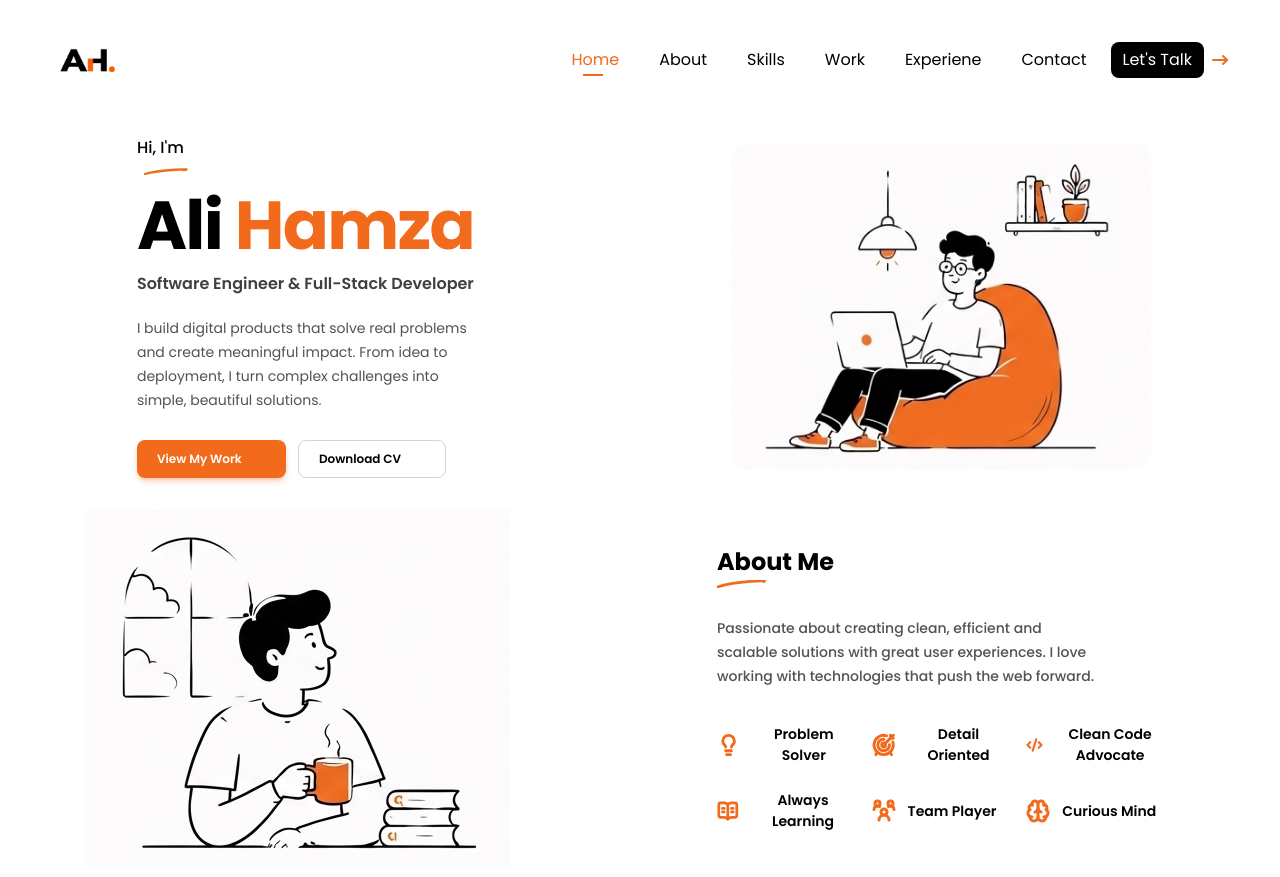
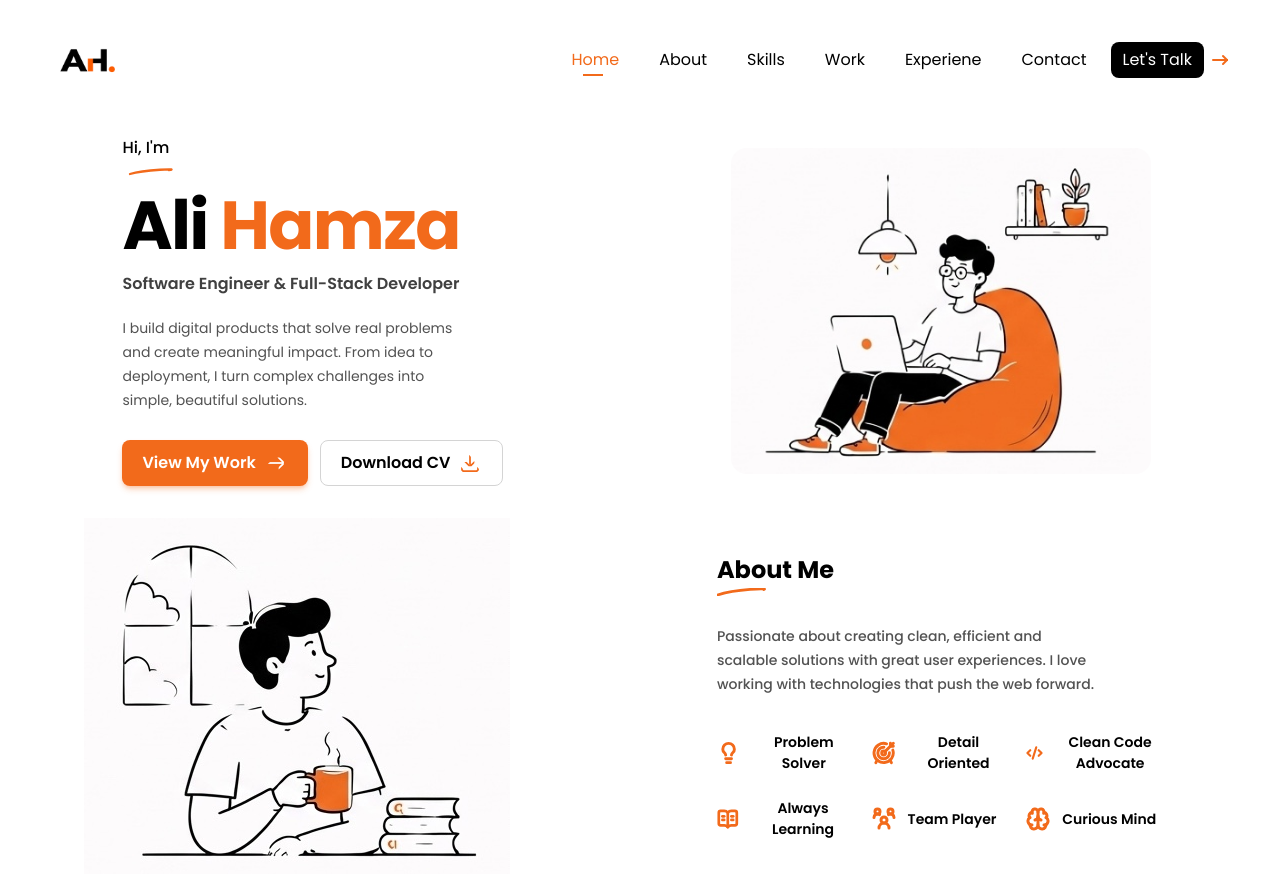
Before and after one commit to MOHAMED-BASIDI/AH.projects, a website: page index.html in a window 1280 px wide. Shown: the top 877 px of the page. Drawn offline with nearby package versions, Linux system fonts and the light colour scheme.

Commit message:
Merge branch 'my-version' # Please enter a commit message to explain why this merge is necessary, # especially if it merges an updated upstream into a topic branch. # # Lines starting with '#' will be ignored, and an empty message aborts # the commit.

```diff
--- a/index.html
+++ b/index.html
@@ -139,19 +139,61 @@
           <div
             class="mt-7 flex flex-wrap justify-center gap-3 md:justify-start">
             <a href="#work"
-              class="inline-flex items-center gap-2 rounded-lg bg-brand px-5 py-2.5 text-xs font-semibold text-white shadow-md shadow-brand/30 hover:brightness-95">
+              class="inline-flex items-center gap-2 rounded-lg bg-brand px-5 py-2.5 text-s font-semibold text-white text-center shadow-md shadow-brand/30 hover:-translate-y-0.5 hover:bg-black ">
               View My Work
-              <svg class="ic !h-4 !w-4">
-                <use href="#" />
-              </svg>
+              <svg xmlns="http://www.w3.org/2000/svg" width="24" height="24" viewBox="0 0 24 24" overflow="visible">
+<defs>
+<mask id="arrow-right-duotone-c0" maskUnits="userSpaceOnUse" x="-2" y="-2" width="28" height="28">
+<rect x="-2" y="-2" width="28" height="28" fill="#fff"/>
+<polygon points="6.19,10.69 2.25,10.69 1.81,13.31 3.56,13.31" fill="#000"/>
+<polygon points="17.81,13.31 21.75,13.31 22.19,10.69 20.44,10.69" fill="#000"/>
+</mask>
+</defs>
+<defs>
+<mask id="arrow-right-duotone-c1" maskUnits="userSpaceOnUse" x="-2" y="-2" width="28" height="28">
+<rect x="-2" y="-2" width="28" height="28" fill="#fff"/>
+<polygon points="16.47,6.62 13.69,3.83 11.53,5.38 12.76,6.62" fill="#000"/>
+<polygon points="14.62,15.53 11.83,18.31 13.38,20.47 14.62,19.24" fill="#000"/>
+</mask>
+</defs>
+<g fill="none" stroke="currentColor" stroke-width="1.75" stroke-linecap="butt" stroke-linejoin="miter">
+<path d="M4 12L20 12" mask="url(#arrow-right-duotone-c0)"/>
+<path d="M14 6L18.939 10.939L18.939 13.061L14 18" mask="url(#arrow-right-duotone-c1)"/>
+</g>
+</svg>
             </a>
 
             <a href="#"
-              class="inline-flex items-center gap-2 rounded-lg border border-neutral-300 bg-white px-5 py-2.5 text-xs font-semibold hover:border-brand">
+              class="inline-flex items-center gap-2 rounded-lg border border-neutral-300 bg-white px-5 py-2.5 text-s text-center font-semibold hover:-translate-y-0.5 hover:border-brand">
               Download CV
-              <svg class="ic !h-4 !w-4 text-brand">
-                <use href="#" />
-              </svg>
+              <svg xmlns="http://www.w3.org/2000/svg" width="24" height="24" viewBox="0 0 24 24" overflow="visible">
+<defs>
+<mask id="download-duotone-c0" maskUnits="userSpaceOnUse" x="-2" y="-2" width="28" height="28">
+<rect x="-2" y="-2" width="28" height="28" fill="#fff"/>
+<polygon points="13.31,6.19 13.31,2.25 10.69,1.81 10.69,3.56" fill="#000"/>
+<polygon points="10.69,12.81 10.69,16.75 13.31,17.19 13.31,15.44" fill="#000"/>
+</mask>
+</defs>
+<defs>
+<mask id="download-duotone-c1" maskUnits="userSpaceOnUse" x="-2" y="-2" width="28" height="28">
+<rect x="-2" y="-2" width="28" height="28" fill="#fff"/>
+<polygon points="9.47,11.12 6.69,8.33 4.53,9.88 5.76,11.12" fill="#000"/>
+<polygon points="16.38,12.97 19.17,10.19 17.62,8.03 16.38,9.26" fill="#000"/>
+</mask>
+</defs>
+<defs>
+<mask id="download-duotone-c2" maskUnits="userSpaceOnUse" x="-2" y="-2" width="28" height="28">
+<rect x="-2" y="-2" width="28" height="28" fill="#fff"/>
+<polygon points="5.31,18.19 5.31,14.25 2.69,13.81 2.69,15.56" fill="#000"/>
+<polygon points="21.31,18.19 21.31,14.25 18.69,13.81 18.69,15.56" fill="#000"/>
+</mask>
+</defs>
+<g fill="none" stroke="#f26a1b" stroke-width="1.75" stroke-linecap="butt" stroke-linejoin="miter">
+<path d="M12 4L12 15" mask="url(#download-duotone-c0)"/>
+<path d="M7 10.5L10.939 14.439L13.061 14.439L17 10.5" mask="url(#download-duotone-c1)"/>
+<path d="M4 16L4 18.8L5.2 20L18.8 20L20 18.8L20 16" mask="url(#download-duotone-c2)"/>
+</g>
+</svg>
             </a>
           </div>
 
@@ -504,7 +546,7 @@
           class="flex justify-center gap-[3rem] flex-col lg:flex-row px-[2rem] lg:px-[3rem]">
           <div class="flex flex-col lg:flex-row items-center gap-[1rem]">
             <div
-              class="flex justify-center items-center rounded-full bg-[#f4ede7] transition ease-in-out hover:-translate-x-1 hover:shadow-[0px_0px_20px_0px_rgba(235,103,26,1)] hover:bg-[#F26A1B] w-[5rem] h-[5rem]">
+              class="flex justify-center items-center rounded-full bg-[#f4ede7] transition ease-in-out hover:-translate-x-1 hover:shadow-[0px_0px_20px_0px_rgba(235,103,26,1)] hover:bg-[#efb695] w-[5rem] h-[5rem]">
               <svg
                 xmlns="http://www.w3.org/2000/svg"
                 width="40"
@@ -532,7 +574,7 @@
           </div>
           <div class="flex flex-col lg:flex-row items-center gap-[1rem]">
             <div
-              class="flex justify-center items-center rounded-full bg-[#f4ede7] transition ease-in-out hover:-translate-x-1 hover:shadow-[0px_0px_20px_0px_rgba(235,103,26,1)] hover:bg-[#F26A1B] w-[5rem] h-[5rem]">
+              class="flex justify-center items-center rounded-full bg-[#f4ede7] transition ease-in-out hover:-translate-x-1 hover:shadow-[0px_0px_20px_0px_rgba(235,103,26,1)] hover:bg-[#efb695] w-[5rem] h-[5rem]">
               <svg
                 xmlns="http://www.w3.org/2000/svg"
                 width="40"
@@ -561,7 +603,7 @@
           </div>
           <div class="flex flex-col lg:flex-row items-center gap-[1rem]">
             <div
-              class="flex justify-center items-center rounded-full bg-[#f4ede7] transition ease-in-out hover:-translate-x-1 hover:shadow-[0px_0px_20px_0px_rgba(235,103,26,1)] hover:bg-[#F26A1B] w-[5rem] h-[5rem]">
+              class="flex justify-center items-center rounded-full bg-[#f4ede7] transition ease-in-out hover:-translate-x-1 hover:shadow-[0px_0px_20px_0px_rgba(235,103,26,1)] hover:bg-[#efb695] w-[5rem] h-[5rem]">
               <svg
                 xmlns="http://www.w3.org/2000/svg"
                 width="40"
```
